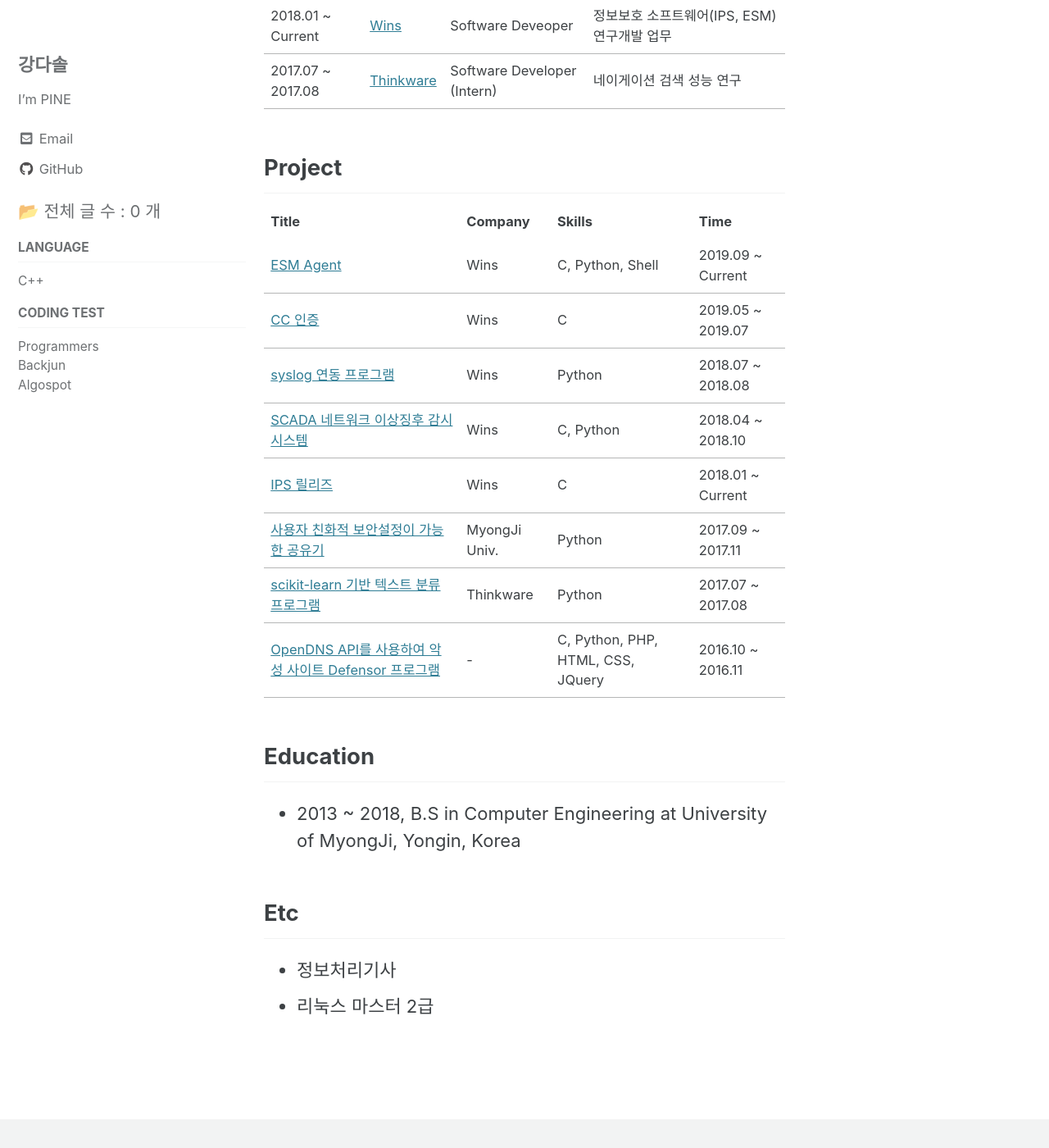
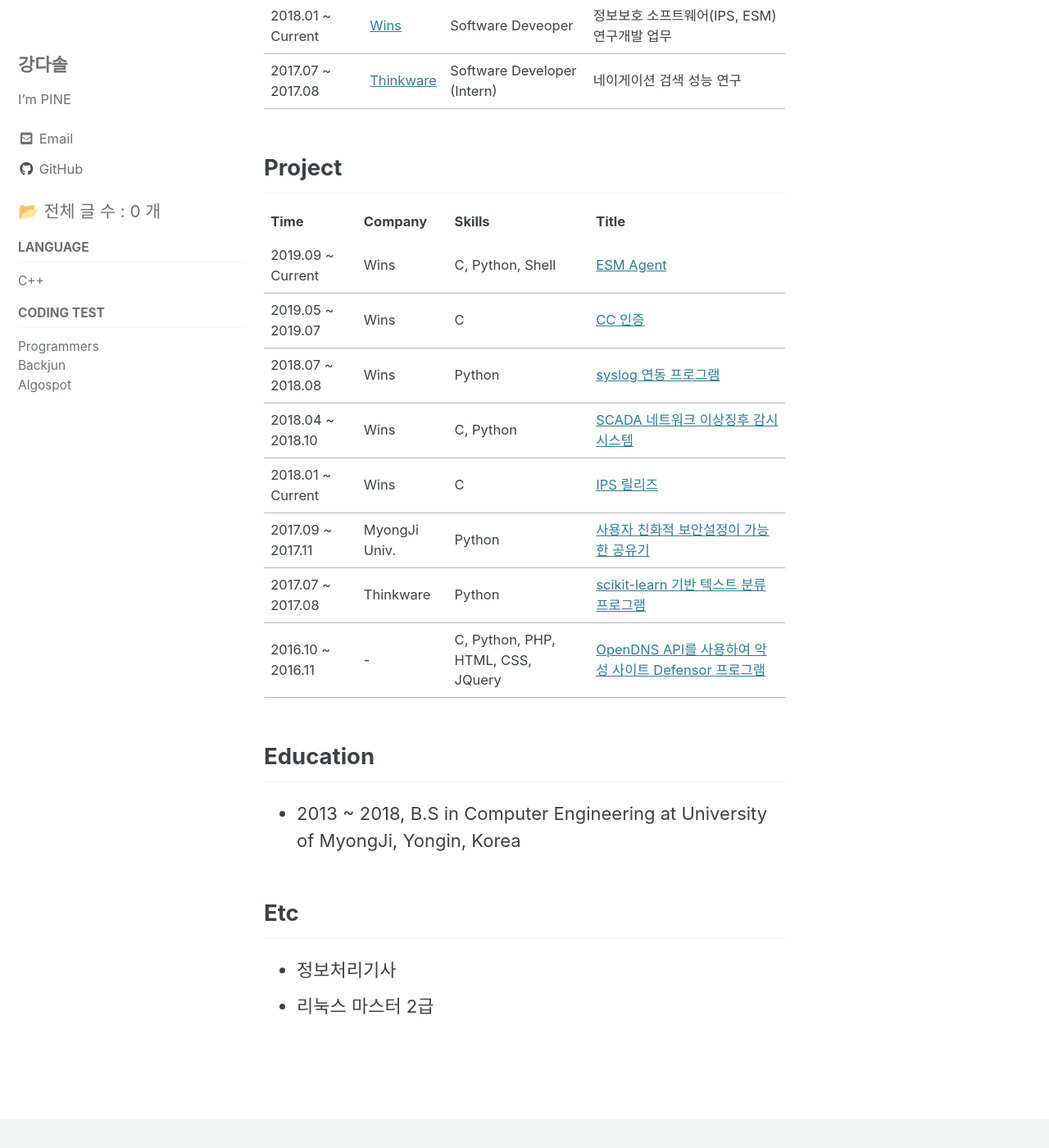
Before and after one commit to pine939/pine939.github.io, a Jekyll site: the page built from _pages/portfolio-archive.md, in a window 1280 px wide and 1400 px high, scrolled down 935 px. Shown: the whole window at 82% size. Built offline with Jekyll 4.4.1, drawn with Linux system fonts in a browser that asks for light colours; cached includes are drawn as plain includes.

Commit message:
edit portfolio

```diff
--- a/_pages/portfolio-archive.md
+++ b/_pages/portfolio-archive.md
@@ -31,15 +31,18 @@ sidebar:
 
 <table>
     <tr>
-        <th> Title </th>
+        <th> Time </th>
         <th> Company </th>
         <th> Skills </th>
-        <th> Time </th>
+        <th> Title </th>
     </tr>
     {% for portfolio in site.portfolio reversed %}
 
     {% if portfolio.categories contains "project" and portfolio.categories.size == 1 %}
     <tr>
+        <td>{{ portfolio.time }}</td>
+        <td>{{ portfolio.company }}</td>
+        <td>{{ portfolio.skills | join: ", " }}</td>
         <td>
             {% assign content = portfolio.content | strip_newlines %}
             {% if content != ""  or portfolio.redirect_to %}
@@ -48,9 +51,6 @@ sidebar:
                 {{ portfolio.title }}
             {% endif %}
         </td>
-        <td>{{ portfolio.company }}</td>
-        <td>{{ portfolio.skills | join: ", " }}</td>
-        <td>{{ portfolio.time }}</td>
     </tr>
     {% endif %}
     {% endfor %}
```
